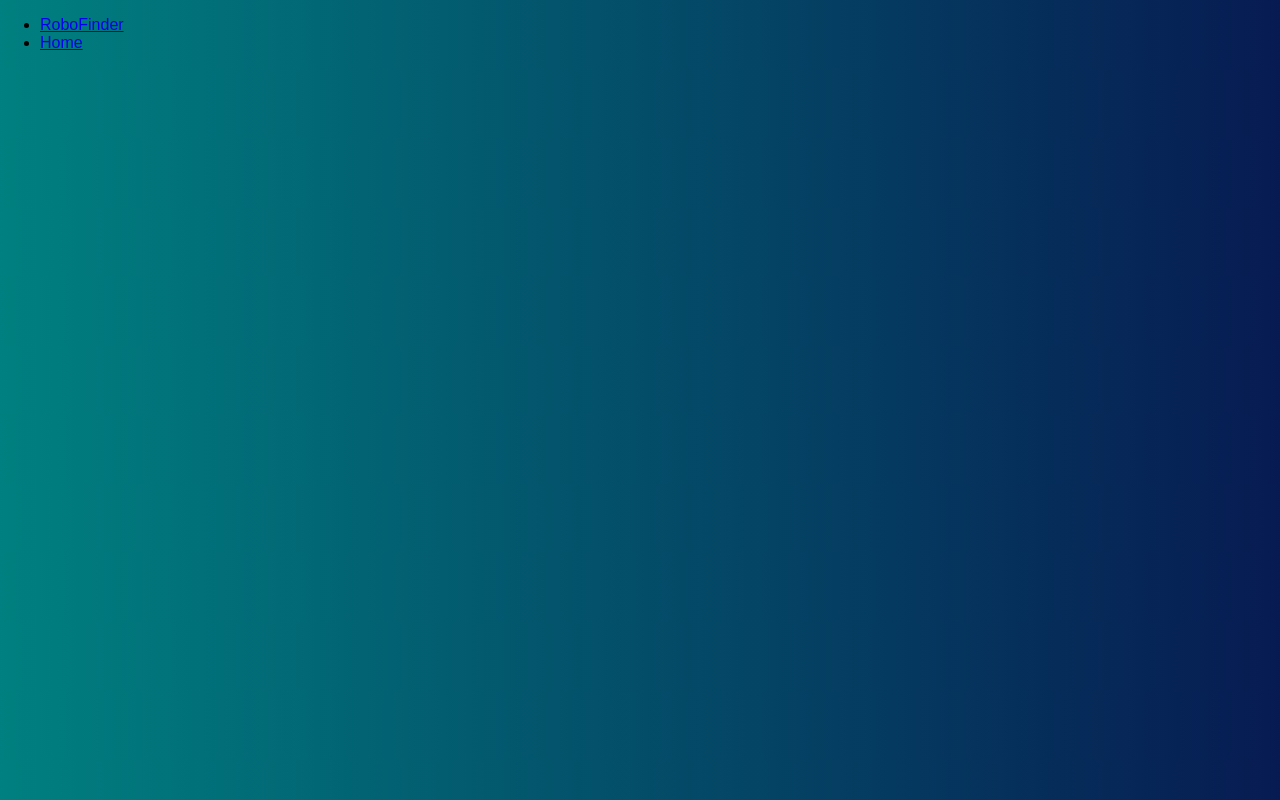
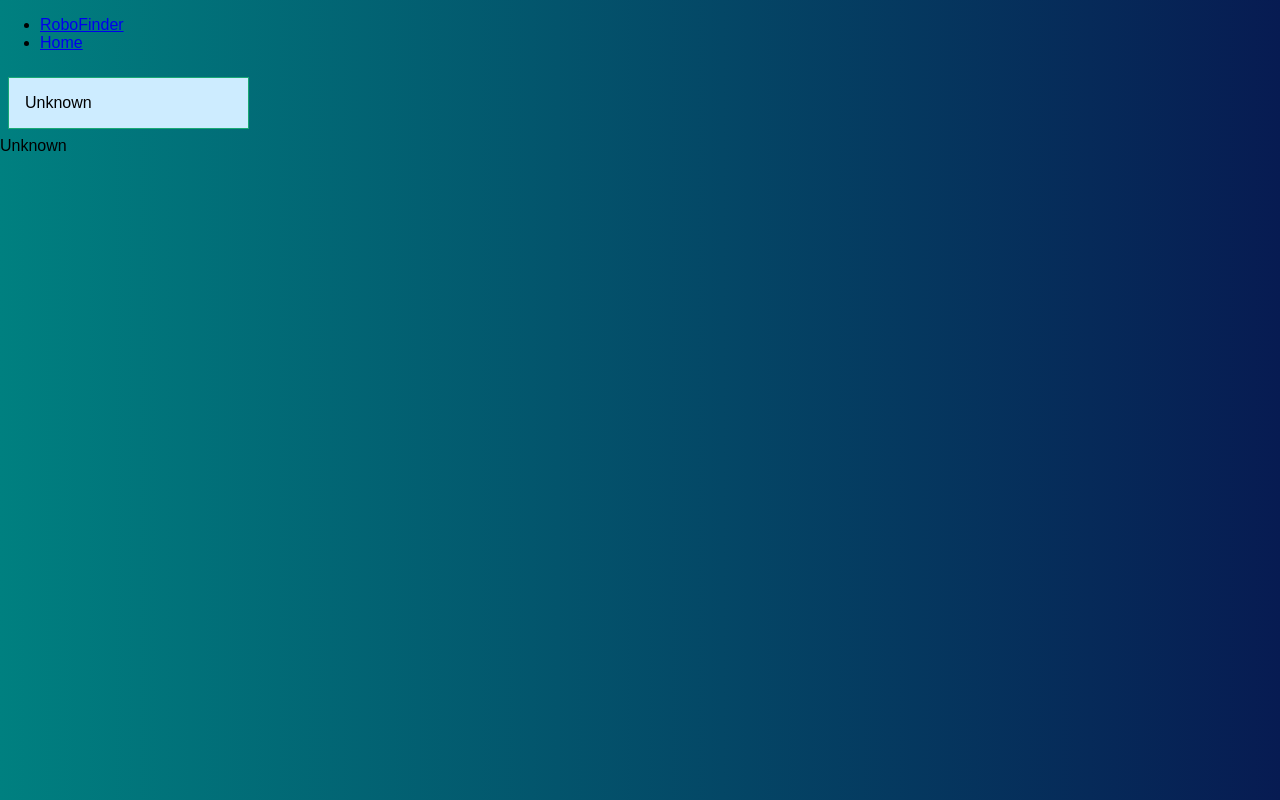
Before and after one commit to nichoguimbaolibot/react-robot-finder, a React (Create React App) app: page / in a window 1280 px wide. Built offline with nearby package versions, Linux system fonts and the light colour scheme.

Commit message:
added hooks on functional component

```diff
--- a/src/containers/Homepage/index.tsx
+++ b/src/containers/Homepage/index.tsx
@@ -1,8 +1,16 @@
 import * as React from 'react'
 import { Link } from 'react-router-dom'
+import Input from '../../components/SearchBox'
 // import LinkList from './components/LinkList'
 
-const Homepage: React.SFC<JSX.Element> = () => {
+const Homepage: React.SFC<any> = (props) => {
+  const [text, setText] = React.useState("Unknown")
+
+  function handleTextChange(e: React.SyntheticEvent<HTMLInputElement>): void {
+    setText(e.currentTarget.value)
+  }
+
+
   return (
     <section className="homepage-section">
       <div className="link-list">
@@ -19,6 +27,12 @@ const Homepage: React.SFC<JSX.Element> = () => {
         </li>
       </ul>
       </div>
+      <div className="input-text">
+        <Input value={text} onChange={handleTextChange} />
+      </div>
+      <div className="text-value">
+        {text}
+      </div>
     </section>
   )
 }
```
